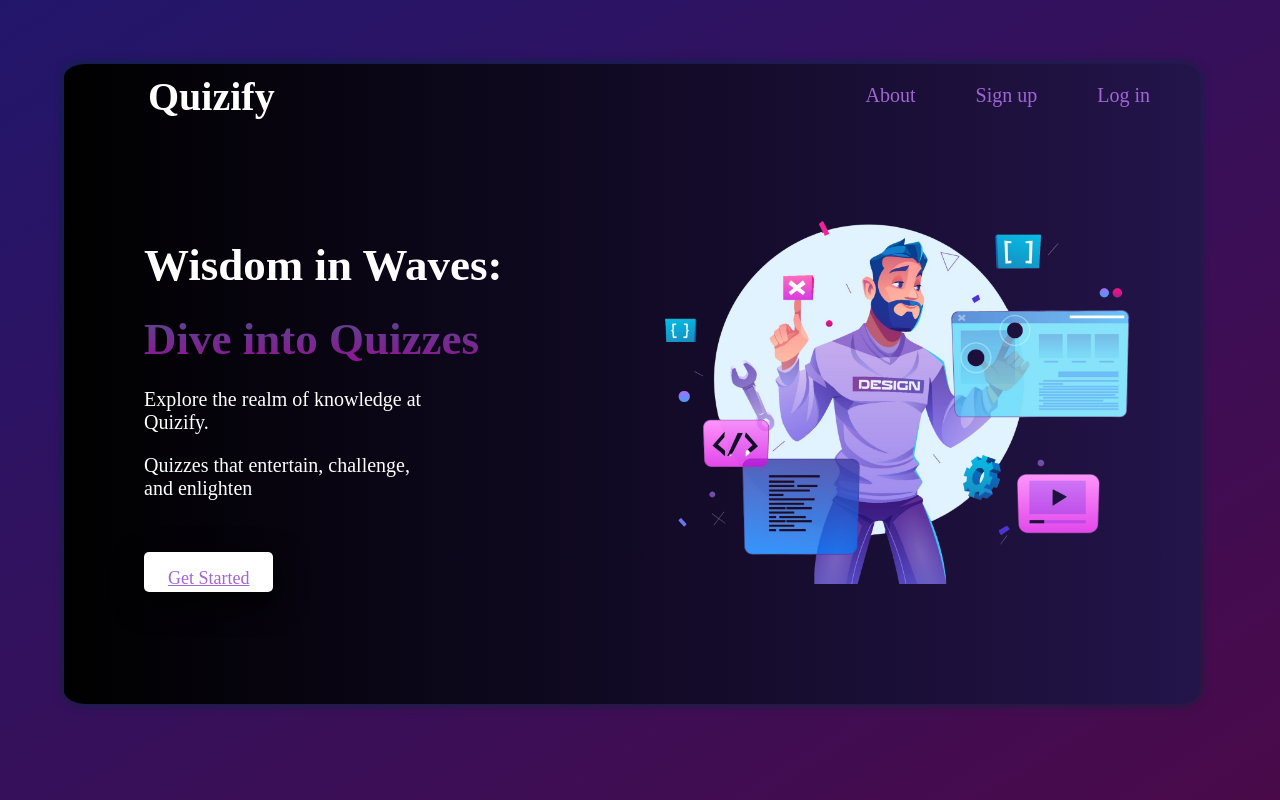
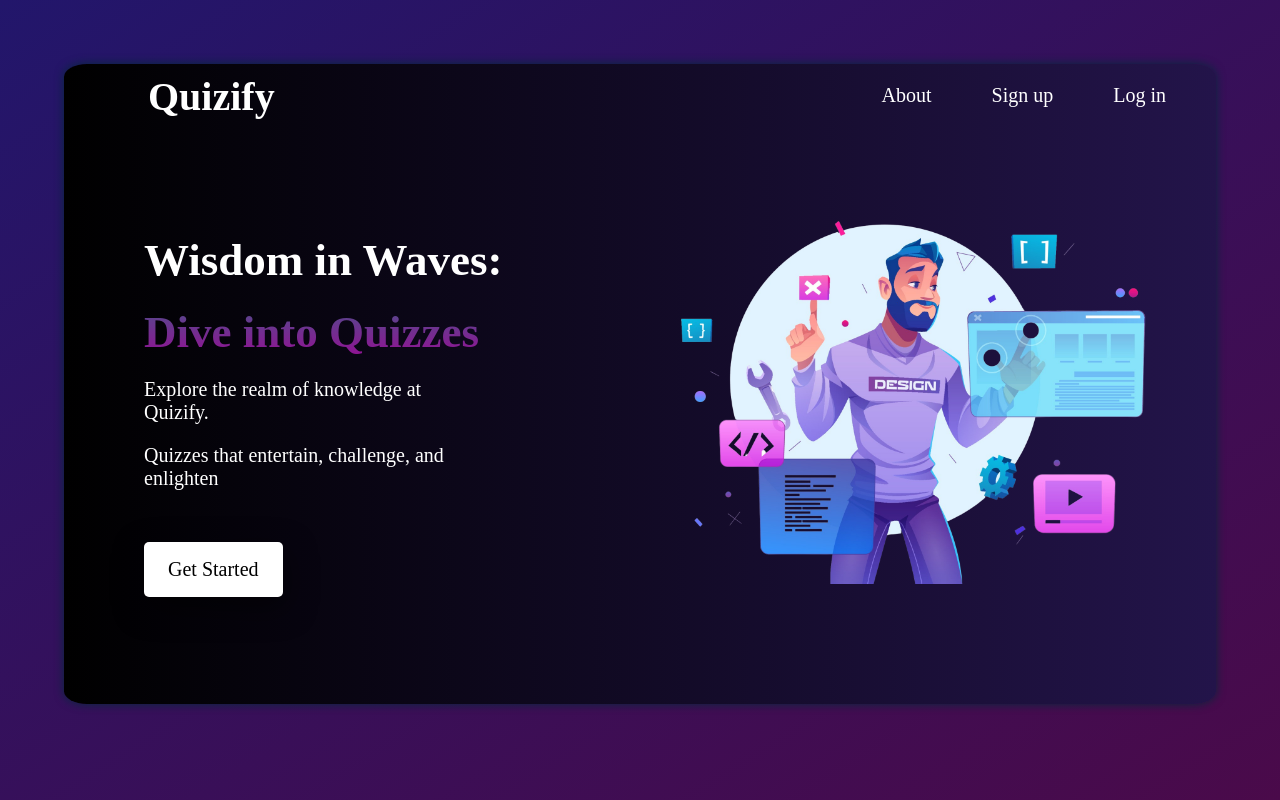
Before and after one commit to anuragbehura/quizify-final, a React (Create React App) app in the folder client/: page / in a window 1280 px wide. Shown: the top 800 px of the page. Built offline with nearby package versions, Linux system fonts and the light colour scheme; a web font is replaced by a local one.

Commit message:
css change

```diff
--- a/client/src/pages/common/Landing/Land/Main.css
+++ b/client/src/pages/common/Landing/Land/Main.css
@@ -1,54 +1,50 @@
-.page1 {
+.home-page {
   height: 100vh;
   width: 100vw;
   background-image: linear-gradient(to bottom right, rgb(34, 22, 107), rgb(74, 10, 74));
   background-repeat: no-repeat;
   background-size: cover;
-  background-blend-mode: overlay;
-
+  background-attachment: fixed;
 }
 
-.main-content {
-  padding-top: 4rem;
-  padding-left: 4rem;
-  padding-right: 5rem;
-
+.content-area {
+  padding: 4rem 4rem 2rem;
 }
 
-.main {
+.content-wrapper {
   display: flex;
+  justify-content: center;
+  align-items: center;
   height: 640px;
-  align-items: center;
   border-radius: 2%;
   background: linear-gradient(to right, rgb(0, 0, 0), rgb(35, 20, 74));
   box-shadow: 0px 0px 10px #04293A;
   backdrop-filter: blur(25px);
-
-
+  overflow: hidden;
 }
 
-.contentMain {
+.content-section {
   flex-basis: 50%;
-  margin-left: 5rem;
-  margin-top: 4rem;
-
+  padding-left: 5rem;
+  padding-top: 4rem;
 }
 
-.contentMain h2 {
+.content-section h2, .content-section h3 {
   font-size: 45px;
   color: #fff;
   font-weight: 600;
   text-decoration: none;
-}
-.contentMain h3{
-  font-size: 45px;
-  background: -webkit-linear-gradient(rgb(83, 75, 140), rgb(147, 16, 147));
-  background-clip:text;
-  -webkit-text-fill-color: transparent;
-  font-weight: 600;
+  margin: 0 0 20px;
 }
 
-.contentMain p {
+.content-section h3 {
+  background: linear-gradient(rgb(83, 75, 140), rgb(147, 16, 147));
+  -webkit-background-clip: text;
+  background-clip: text;
+  color: transparent;
+}
+
+.content-section p {
   font-size: 20px;
   color: #fff;
   font-weight: 500;
@@ -56,36 +52,34 @@
   margin-right: 10rem;
 }
 
-.contentMain button {
+.button {
   padding: 1rem 1.5rem;
   outline: none;
   border: none;
-  font-size: 1rem;
+  font-size: 20px;
   white-space: nowrap;
-  color: var(--dark);
+  color: var(--dark, #000);
   background-color: #fff;
   border-radius: 5px;
   cursor: pointer;
-  box-shadow: 1.5px 10px 30px #000;
+  box-shadow: 1.5px 10px 30px rgba(0, 0, 0, 0.5);
   margin-top: 2rem;
-
+  text-decoration: none;
+  display: inline-block;
+  text-align: center;
+  transition: all 0.3s ease-in-out;
 }
 
-.contentMain #button {
-  text-decoration: none !important;
-  color: #000;
-  font-size: 18px;
-}
-
-.contentMain button:hover {
+.button:hover {
   background: linear-gradient(to bottom right, rgb(34, 22, 107), rgb(74, 10, 74));
   color: #fff;
-  box-shadow: 0 0 5px #fff, 0 0 5px #fff, 0 0 5px #fff, 0 0 5px #fff;
-
+  box-shadow: 0 0 15px #fff;
+  text-decoration: none !important;
 }
 
 
-.image:hover {
+.visual-content:hover {
   cursor: pointer;
   transform: scale(1.1);
+  transition: transform 0.3s ease;
 }
--- a/client/src/pages/common/Landing/Land/Main.jsx
+++ b/client/src/pages/common/Landing/Land/Main.jsx
@@ -8,23 +8,25 @@ import Navbar from './Navbar';
 
 const Main = () => {
     return (
-        <div className='page1'>
-            <div className='main-content'>
-            <div className='main'>
+        <div className='home-page'>
+        <div className='content-area'>
+            <div className='content-wrapper'>
                 <Navbar />
-                <div className='contentMain'>
+                <div className='content-section'>
                     <h2>Wisdom in Waves:</h2>
                     <h3>Dive into Quizzes</h3>
                     <p>Explore the realm of knowledge at Quizify.</p>
                     <p>Quizzes that entertain, challenge, and enlighten</p>
-                    <button id='button' type='button'><Link to="/login">Get Started</Link></button>
+                    <a href="/login" id='start-button' class='button'>Get Started</a>
+
                 </div>
-                <div className='image'>
+                <div className='visual-content'>
                     <img src={image} alt='front pic' height={400} />
                 </div>
             </div>
-            </div>
         </div>
+    </div>
+
 
 
 
--- a/client/src/pages/common/Landing/Land/Slider.jsx
+++ b/client/src/pages/common/Landing/Land/Slider.jsx
@@ -1,4 +1,4 @@
-// import React from "react";
+import React from "react";
 import Slider from "react-slick";
 import './Slider.css';
 
--- a/client/src/stylesheets/form-elements.css
+++ b/client/src/stylesheets/form-elements.css
@@ -17,7 +17,7 @@ button {
 }
 
 .primary-contained-btn {
-  background-color: var(--primary);
+  background: var(--primary);
   color: white;
   padding: 0px 20px;
   cursor: pointer;
--- a/client/src/stylesheets/theme.css
+++ b/client/src/stylesheets/theme.css
@@ -1,5 +1,5 @@
 :root {
-  --primary: #a265d4;
+  --primary: linear-gradient(to bottom right, rgb(34, 22, 107), rgb(74, 10, 74));;
   --secondary: #ffb100;
   --success: #54b435;
   --info: #2dcddf;
@@ -10,7 +10,7 @@
 }
 
 .bg-primary {
-  background-color: var(--primary) !important;
+  background: var(--primary) !important;
 }
 .bg-white {
   background-color: #EEEEEE !important;
```
